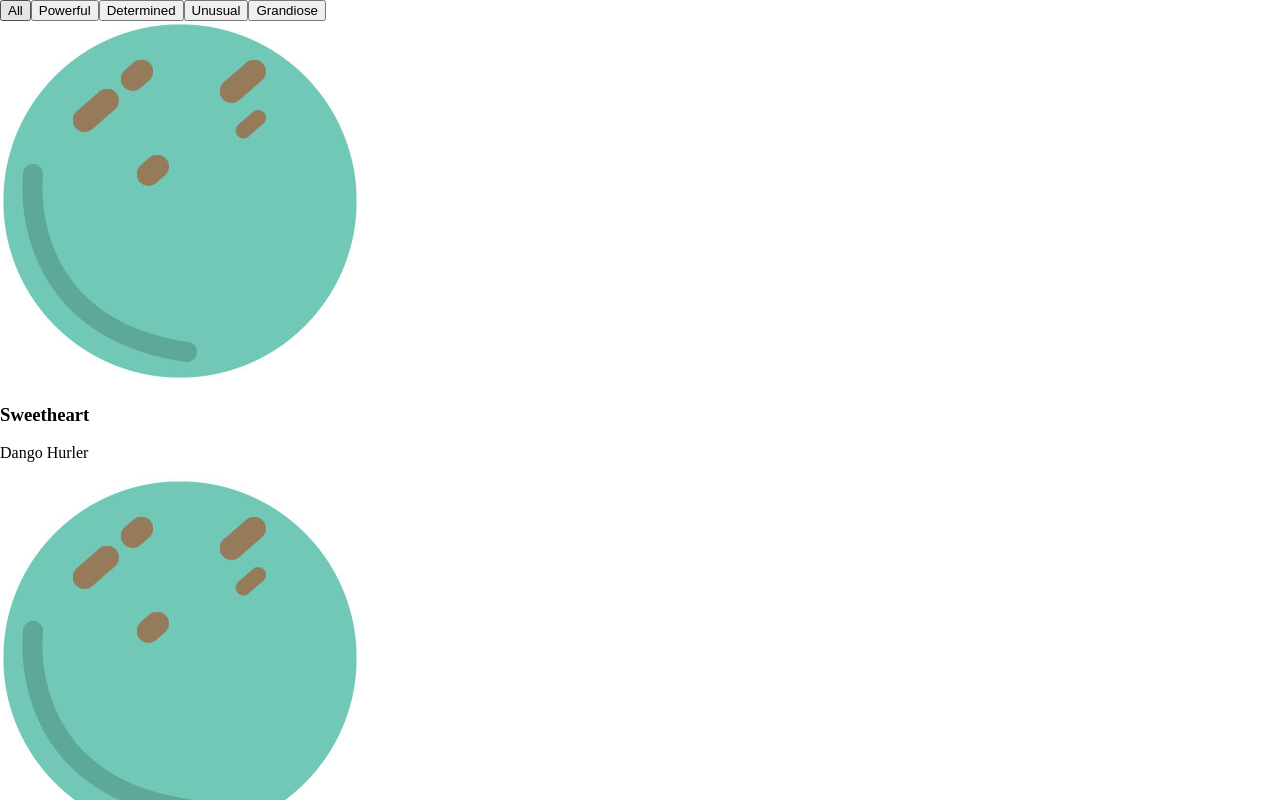
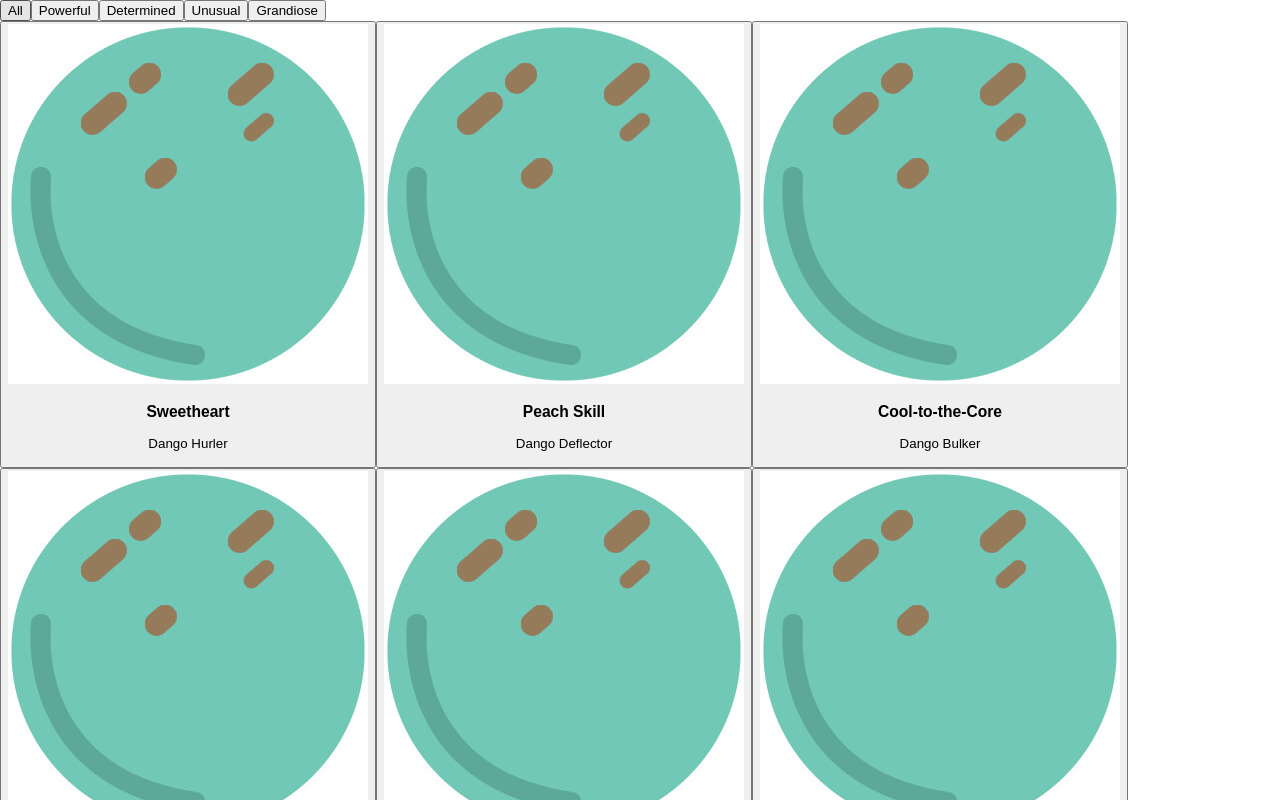
Before and after one commit to ColbPeyton/design-dango, a React (Create React App) app: page / in a window 1280 px wide. Shown: the top 800 px of the page. Built offline with nearby package versions, Linux system fonts and the light colour scheme.

Commit message:
add CurrentDango context to Dango. add state to handle if Dango is currently in context. add conditional styling method to handle if Dango is active

```diff
--- a/src/Contexts/CurrentDango.tsx
+++ b/src/Contexts/CurrentDango.tsx
@@ -4,13 +4,15 @@ interface defaultContext{
     currentDango: number[];
     addDango: (id:number)=> void;
     removeDango: (id:number)=> void;
+    isLocatedInDango: (id:number)=> boolean;
 }
 
 
 const defaultValue:defaultContext = {
-    currentDango: [0, 0, 0],
+    currentDango: [],
     addDango: (id:number)=> {},
-    removeDango: (id:number)=> {}
+    removeDango: (id:number)=> {},
+    isLocatedInDango: (id:number) => false
  }
 
 export const CurrentDangoContext = createContext(defaultValue);
@@ -24,7 +26,7 @@ export const CurrentDangoProvider = (props:any):JSX.Element => {
     const [currentDango, setCurrentDango] = useState<CurrentDangoState['currentDango']>(defaultValue.currentDango)
 
     const addDango = (id:number):void => {
-        if(!currentDango.includes(id) && currentDango.length > 3){
+        if(!isLocatedInDango(id) && currentDango.length < 3){
             setCurrentDango([...currentDango, id])
         }
     }
@@ -34,10 +36,15 @@ export const CurrentDangoProvider = (props:any):JSX.Element => {
         setCurrentDango(temp);
     }
 
+    const isLocatedInDango =(id:number): boolean => {
+        return currentDango.includes(id);
+    }
+
     const contextValue = {
         currentDango,
         addDango,
-        removeDango
+        removeDango,
+        isLocatedInDango
     }
 
     return(
--- a/src/components/Dango.tsx
+++ b/src/components/Dango.tsx
@@ -1,5 +1,6 @@
-import React from 'react';
+import React,{useContext, useState} from 'react';
 import temp from '../assets/powerful/temp.jpg';
+import {CurrentDangoContext} from '../contexts/CurrentDango';
 
 interface DangoProps{
     dango: {
@@ -14,10 +15,35 @@ interface DangoProps{
 }
 
 
+interface DangoState{
+    isActive:boolean;
+}
+
 
 export const Dango = (props: DangoProps):JSX.Element => {
+    const context = useContext(CurrentDangoContext)
+    const [isActive, setIsActive] = useState<DangoState['isActive']>(context.isLocatedInDango(props.dango.id))
+
+    const updateStylingIfActive = ():string => {
+        return isActive
+        ? 'active'
+        : ''
+    }
+
+    const addOrRemoveFromContext = ():void => {
+        if(isActive){
+            context.removeDango(props.dango.id);
+            setIsActive(false)
+        }else{
+            context.addDango(props.dango.id);
+            setIsActive(true);
+        }
+    }
     return(
-        <div className='container-dango'>
+        <button
+            className={`container-dango ${updateStylingIfActive()}`}
+            onClick={()=> addOrRemoveFromContext()}
+        >
             <div className='dango-img'>
                 <img src={temp} alt={props.dango.name} />
             </div>
@@ -29,6 +55,6 @@ export const Dango = (props: DangoProps):JSX.Element => {
                     <p>{props.dango.skill}</p>
                 </div>
             </div>
-        </div>
+        </button>
     )
 }
```
